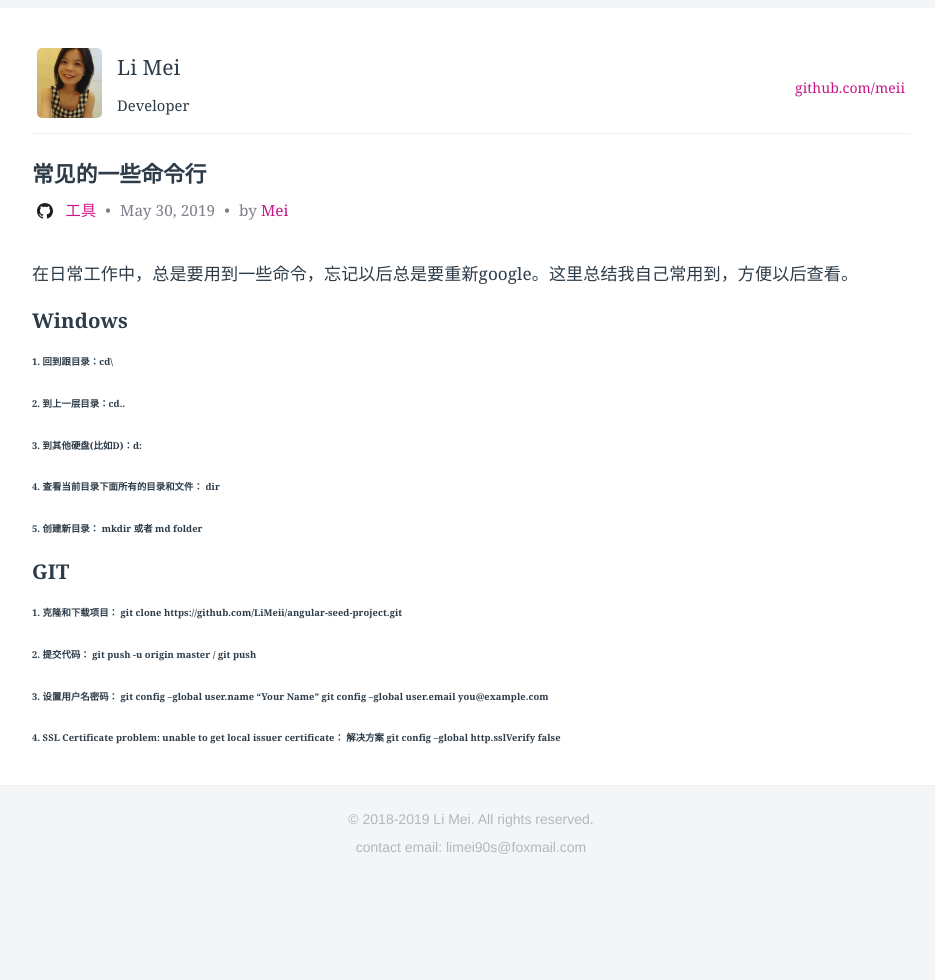
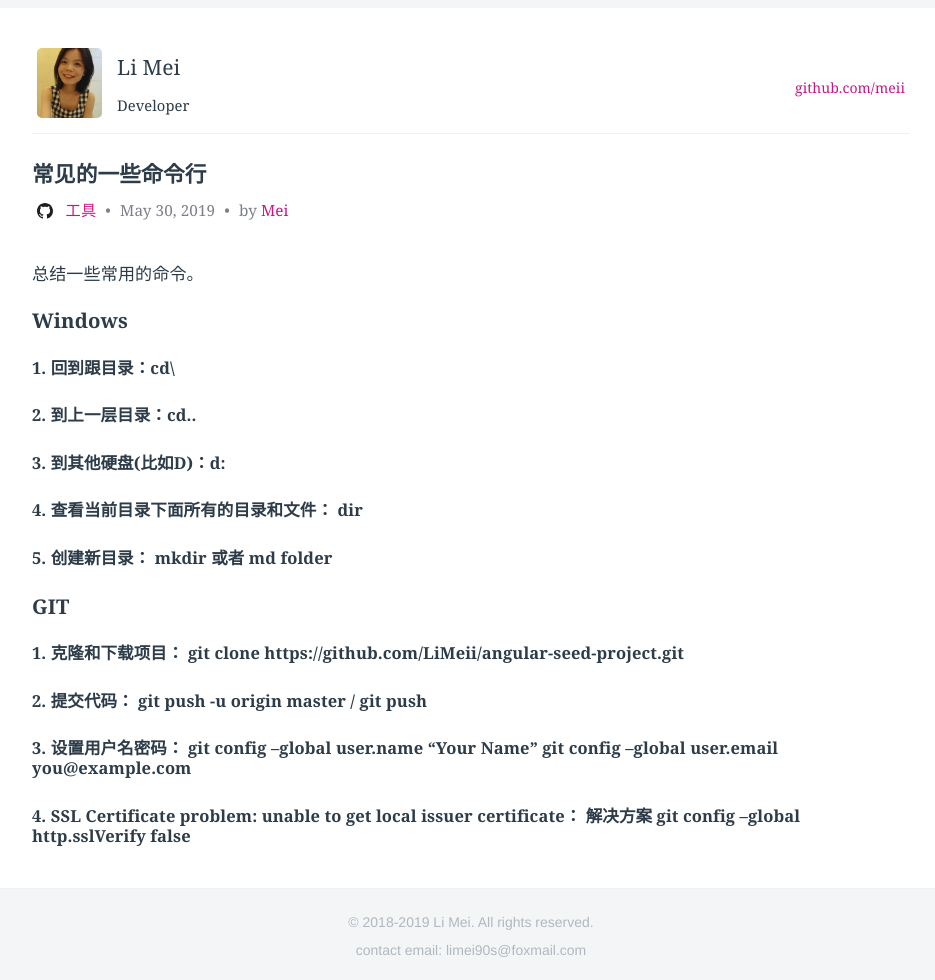
Before and after one commit to LiMeii/LiMeii.github.io, a Jekyll site: the page built from _posts/2019-05-30-tools-commoncmd.md, in a window 1280 px wide. Shown: the whole page, without its empty margins (177-1112 px from the left). Built offline with Jekyll 4.4.1, drawn with Linux system fonts in a browser that asks for light colours; before the commit the page ends 900 px from its top, so only the background shows below that.

Commit message:
update common cmd

```diff
--- a/_posts/2019-05-30-tools-commoncmd.md
+++ b/_posts/2019-05-30-tools-commoncmd.md
@@ -14,22 +14,22 @@ layout: post
     <span>by <a class="github-link" href="http://github.com/limeii" title="http://github.com/limeii">Mei</a></span>
 </div>
 
-在日常工作中，总是要用到一些命令，忘记以后总是要重新google。这里总结我自己常用到，方便以后查看。
+总结一些常用的命令。
 
 
 ## Windows
 
-###### 1. 回到跟目录：cd\
-###### 2. 到上一层目录：cd..
-###### 3. 到其他硬盘(比如D)：d:
-###### 4. 查看当前目录下面所有的目录和文件： dir
-###### 5. 创建新目录： mkdir 或者 md folder
+##### 1. 回到跟目录：cd\
+##### 2. 到上一层目录：cd..
+##### 3. 到其他硬盘(比如D)：d:
+##### 4. 查看当前目录下面所有的目录和文件： dir
+##### 5. 创建新目录： mkdir 或者 md folder
 
 
 
 ## GIT
 
-###### 1. 克隆和下载项目： git clone  https://github.com/LiMeii/angular-seed-project.git
-###### 2. 提交代码： git push -u origin master / git push
-###### 3. 设置用户名密码： git config --global user.name "Your Name"  git config --global user.email you@example.com
-###### 4. SSL Certificate problem: unable to get local issuer certificate： 解决方案 git config --global http.sslVerify false
+##### 1. 克隆和下载项目： git clone  https://github.com/LiMeii/angular-seed-project.git
+##### 2. 提交代码： git push -u origin master / git push
+##### 3. 设置用户名密码： git config --global user.name "Your Name"  git config --global user.email you@example.com
+##### 4. SSL Certificate problem: unable to get local issuer certificate： 解决方案 git config --global http.sslVerify false
```
